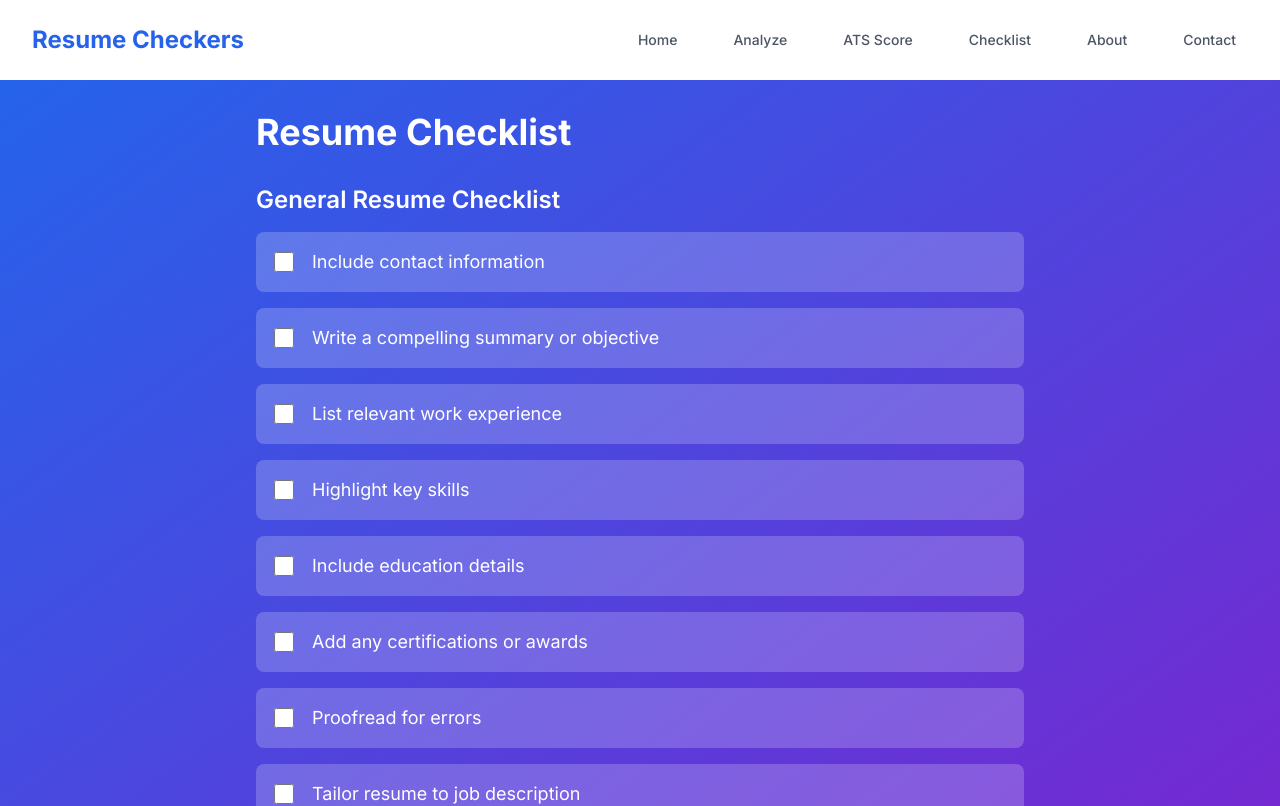
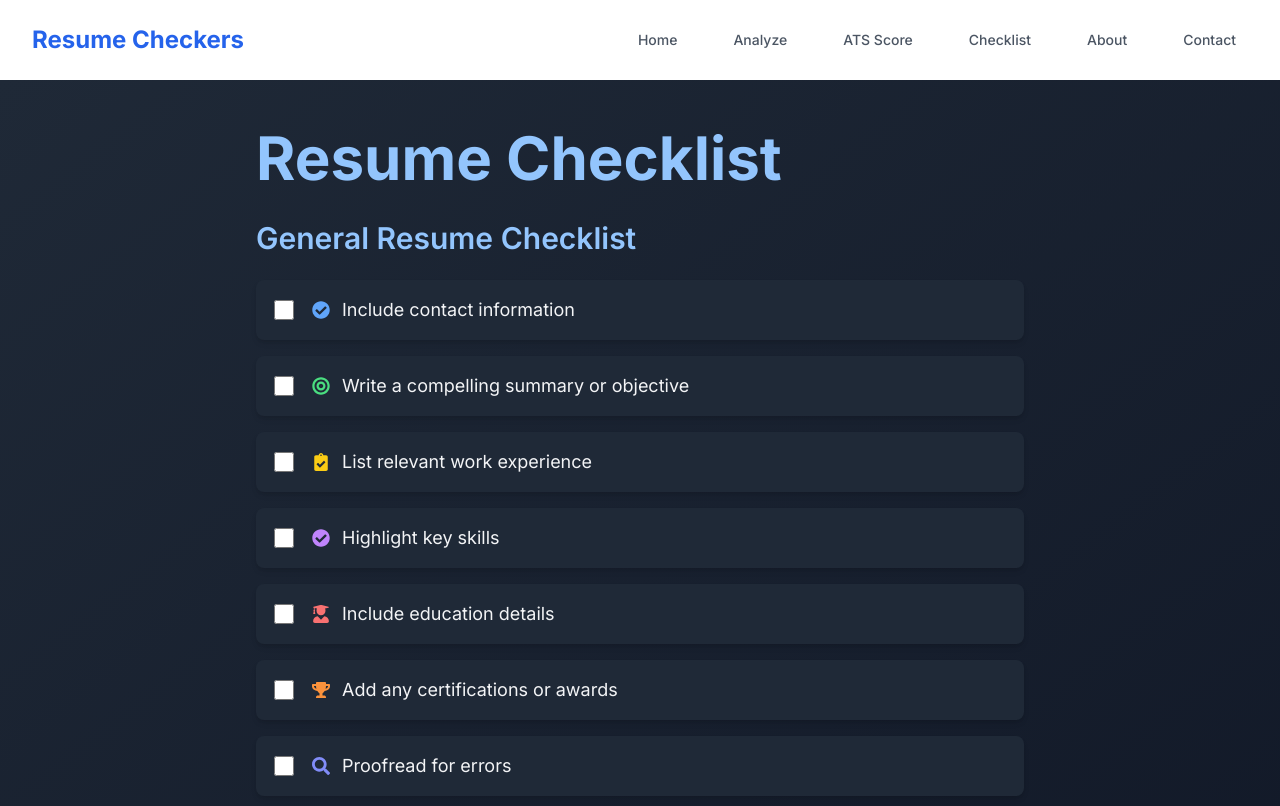
Before and after one commit to djubx/resume-analyzer, a Next.js app: page /resume-checklist in a window 1280 px wide. Shown: the top 806 px of the page. Built offline with nearby package versions, Linux system fonts and the light colour scheme.

Commit message:
checklist page super sexy

```diff
--- a/src/app/resume-checklist/page.tsx
+++ b/src/app/resume-checklist/page.tsx
@@ -4,23 +4,25 @@ import { useState, useEffect } from "react";
 import { motion } from "framer-motion";
 import Navbar from "@/components/Navbar";
 import Cookies from 'js-cookie';
+import { FaCheckCircle, FaClipboardCheck, FaUserGraduate, FaTrophy, FaSearch, FaBullseye } from "react-icons/fa";
 
 interface ChecklistItem {
   text: string;
   checked: boolean;
+  icon: JSX.Element;
 }
 
 const generalChecklistItems: ChecklistItem[] = [
-  { text: "Include contact information", checked: false },
-  { text: "Write a compelling summary or objective", checked: false },
-  { text: "List relevant work experience", checked: false },
-  { text: "Highlight key skills", checked: false },
-  { text: "Include education details", checked: false },
-  { text: "Add any certifications or awards", checked: false },
-  { text: "Proofread for errors", checked: false },
-  { text: "Tailor resume to job description", checked: false },
-  { text: "Use action verbs", checked: false },
-  { text: "Quantify achievements where possible", checked: false },
+  { text: "Include contact information", checked: false, icon: <FaCheckCircle className="text-blue-400" /> },
+  { text: "Write a compelling summary or objective", checked: false, icon: <FaBullseye className="text-green-400" /> },
+  { text: "List relevant work experience", checked: false, icon: <FaClipboardCheck className="text-yellow-400" /> },
+  { text: "Highlight key skills", checked: false, icon: <FaCheckCircle className="text-purple-400" /> },
+  { text: "Include education details", checked: false, icon: <FaUserGraduate className="text-red-400" /> },
+  { text: "Add any certifications or awards", checked: false, icon: <FaTrophy className="text-orange-400" /> },
+  { text: "Proofread for errors", checked: false, icon: <FaSearch className="text-indigo-400" /> },
+  { text: "Tailor resume to job description", checked: false, icon: <FaClipboardCheck className="text-pink-400" /> },
+  { text: "Use action verbs", checked: false, icon: <FaCheckCircle className="text-teal-400" /> },
+  { text: "Quantify achievements where possible", checked: false, icon: <FaCheckCircle className="text-cyan-400" /> },
 ];
 
 export default function ResumeChecklist() {
@@ -61,7 +63,7 @@ export default function ResumeChecklist() {
           initial={{ opacity: 0, x: -50 }}
           animate={{ opacity: 1, x: 0 }}
           transition={{ delay: index * 0.1 }}
-          className="flex items-center bg-white bg-opacity-20 p-4 rounded-lg"
+          className="flex items-center bg-gray-800 p-4 rounded-lg shadow-md hover:shadow-lg transition-all duration-300"
         >
           <div className="flex items-center justify-center w-6 h-6 mr-4">
             <input
@@ -69,41 +71,44 @@ export default function ResumeChecklist() {
               id={`${isPersonalized ? 'personalized' : 'general'}-item-${index}`}
               checked={item.checked}
               onChange={() => handleCheckboxChange(index, isPersonalized)}
-              className="w-5 h-5"
+              className="w-5 h-5 text-blue-500 rounded focus:ring-blue-500"
             />
           </div>
-          <label htmlFor={`${isPersonalized ? 'personalized' : 'general'}-item-${index}`} className="text-lg flex-grow">{item.text}</label>
+          <label htmlFor={`${isPersonalized ? 'personalized' : 'general'}-item-${index}`} className="text-lg flex-grow flex items-center">
+            <span className="mr-3">{item.icon}</span>
+            {item.text}
+          </label>
         </motion.li>
       ))}
     </ul>
   );
 
   return (
-    <div className="min-h-screen flex flex-col">
+    <div className="min-h-screen flex flex-col bg-gray-900 text-gray-100">
       <Navbar />
-      <main className="flex-grow bg-gradient-to-br from-blue-600 to-purple-700 text-white p-8">
+      <main className="flex-grow bg-gradient-to-br from-gray-800 to-gray-900 px-4 sm:px-6 lg:px-8 py-12">
         <motion.div
           initial={{ opacity: 0, y: -50 }}
           animate={{ opacity: 1, y: 0 }}
           transition={{ duration: 0.8 }}
           className="max-w-3xl mx-auto"
         >
-          <h1 className="text-4xl font-bold mb-8">Resume Checklist</h1>
+          <h1 className="text-5xl sm:text-6xl font-bold mb-8 text-shadow-lg text-blue-300">Resume Checklist</h1>
 
           {personalizedFeedback.length > 0 && (
             <motion.div
               initial={{ opacity: 0, y: -20 }}
               animate={{ opacity: 1, y: 0 }}
               transition={{ delay: 0.2 }}
-              className="mb-8"
+              className="mb-12"
             >
-              <h2 className="text-2xl font-semibold mb-4">Personalized Feedback on Your Resume</h2>
+              <h2 className="text-3xl font-semibold mb-6 text-yellow-400">Personalized Feedback on Your Resume</h2>
               {renderChecklist(personalizedFeedback, true)}
-              <h3 className="text-xl font-semibold mt-4 mb-2">Let's fix them one by one!</h3>
+              <h3 className="text-2xl font-semibold mt-6 mb-4 text-green-400">Let's fix them one by one!</h3>
             </motion.div>
           )}
 
-          <h2 className="text-2xl font-semibold mb-4">General Resume Checklist</h2>
+          <h2 className="text-3xl font-semibold mb-6 text-blue-300">General Resume Checklist</h2>
           {renderChecklist(generalChecklist, false)}
         </motion.div>
       </main>
```
